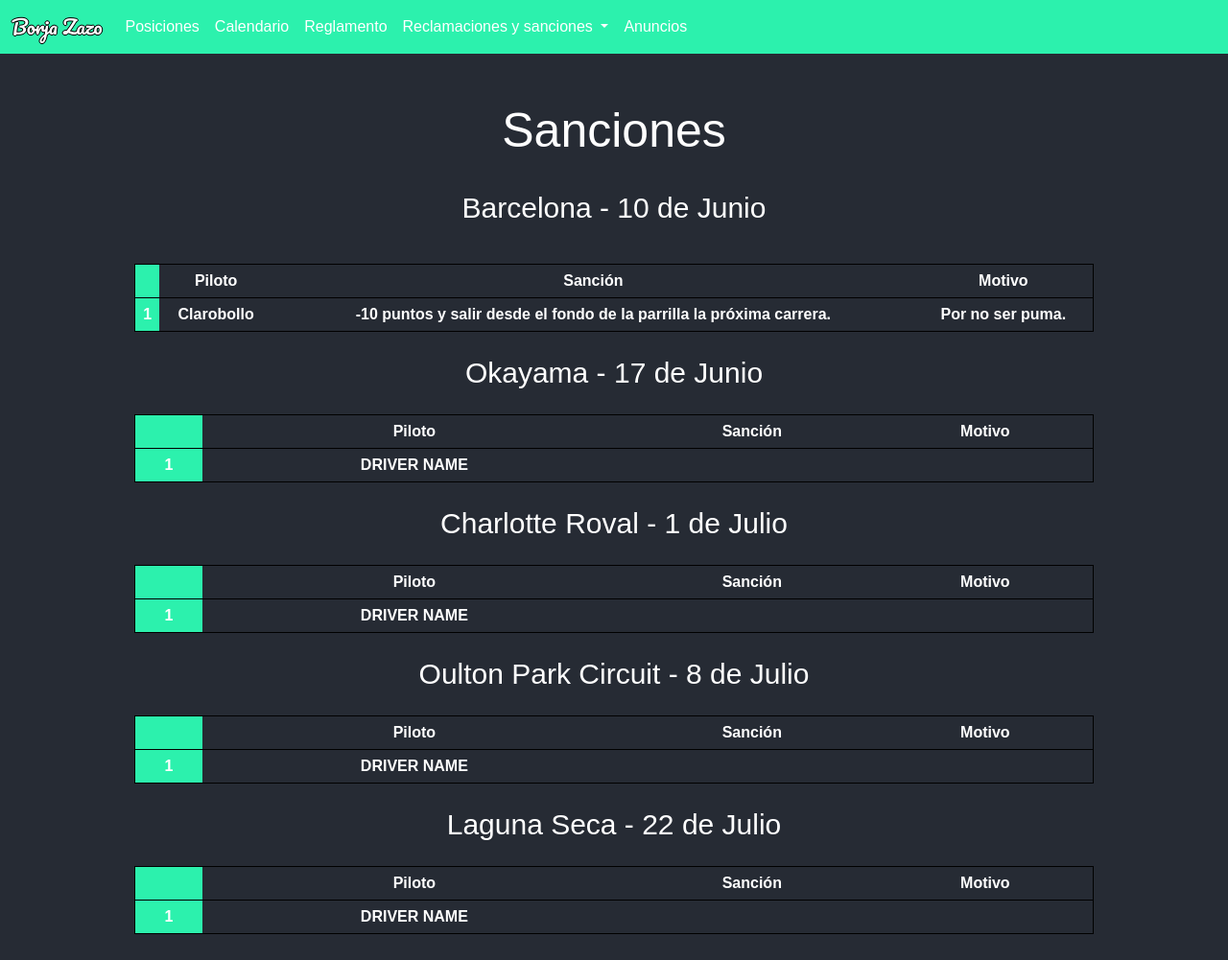
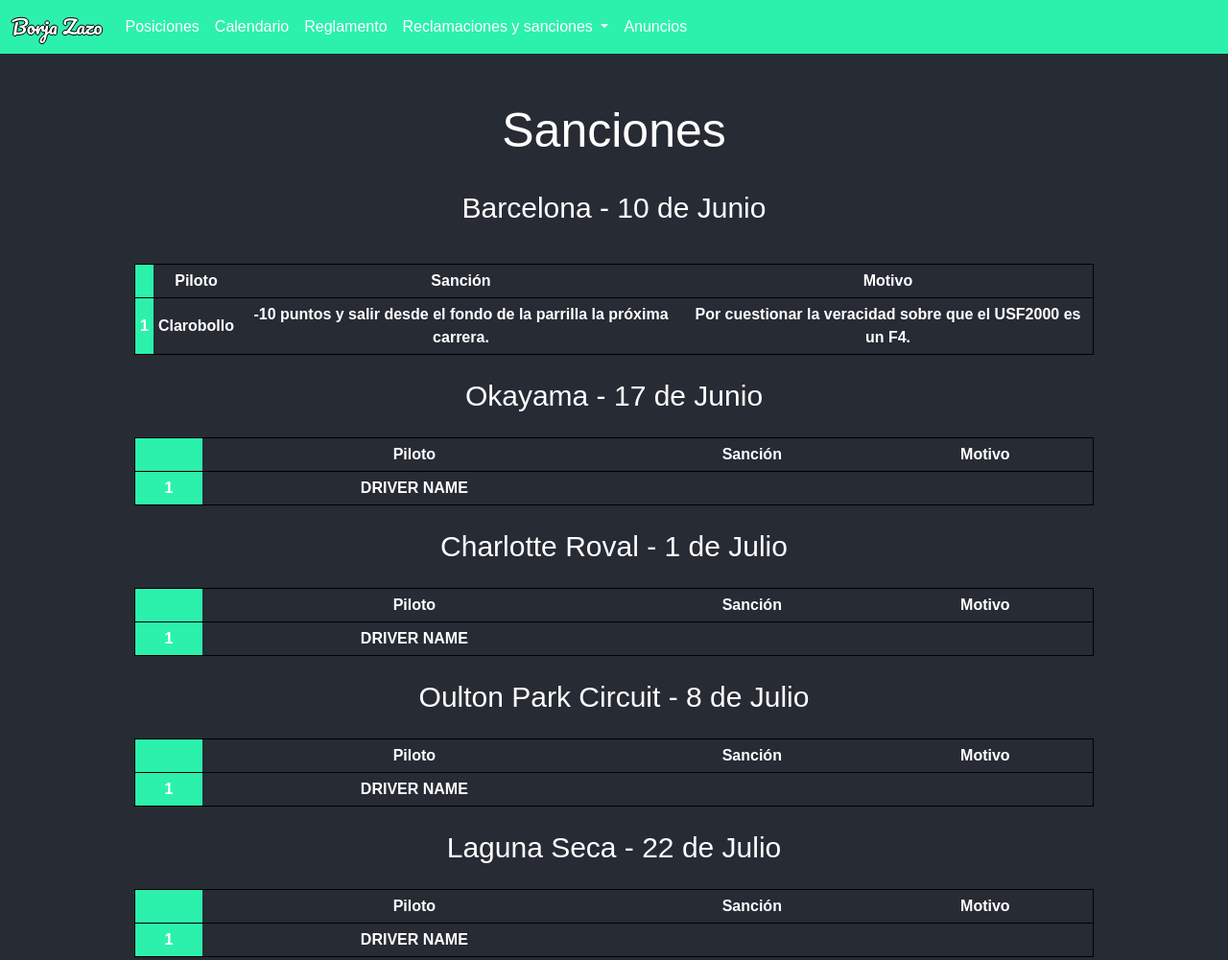
Before and after one commit to mundialmazazos/mundialmazazos, a plain HTML site: page sanciones.html in a window 1280 px wide. Shown: the top 1001 px of the page at 96% size. Drawn offline with nearby package versions, Linux system fonts and the light colour scheme.

Commit message:
Update sanciones.html

```diff
--- a/sanciones.html
+++ b/sanciones.html
@@ -108,7 +108,7 @@
                             <div class="equipo">Clarobollo
                         </th>
                         <th>-10 puntos y salir desde el fondo de la parrilla la próxima carrera.</th>
-                        <th>Por no ser puma.</th>
+                        <th>Por cuestionar la veracidad sobre que el USF2000 es un F4.</th>
                     </tr>
 
 
```
